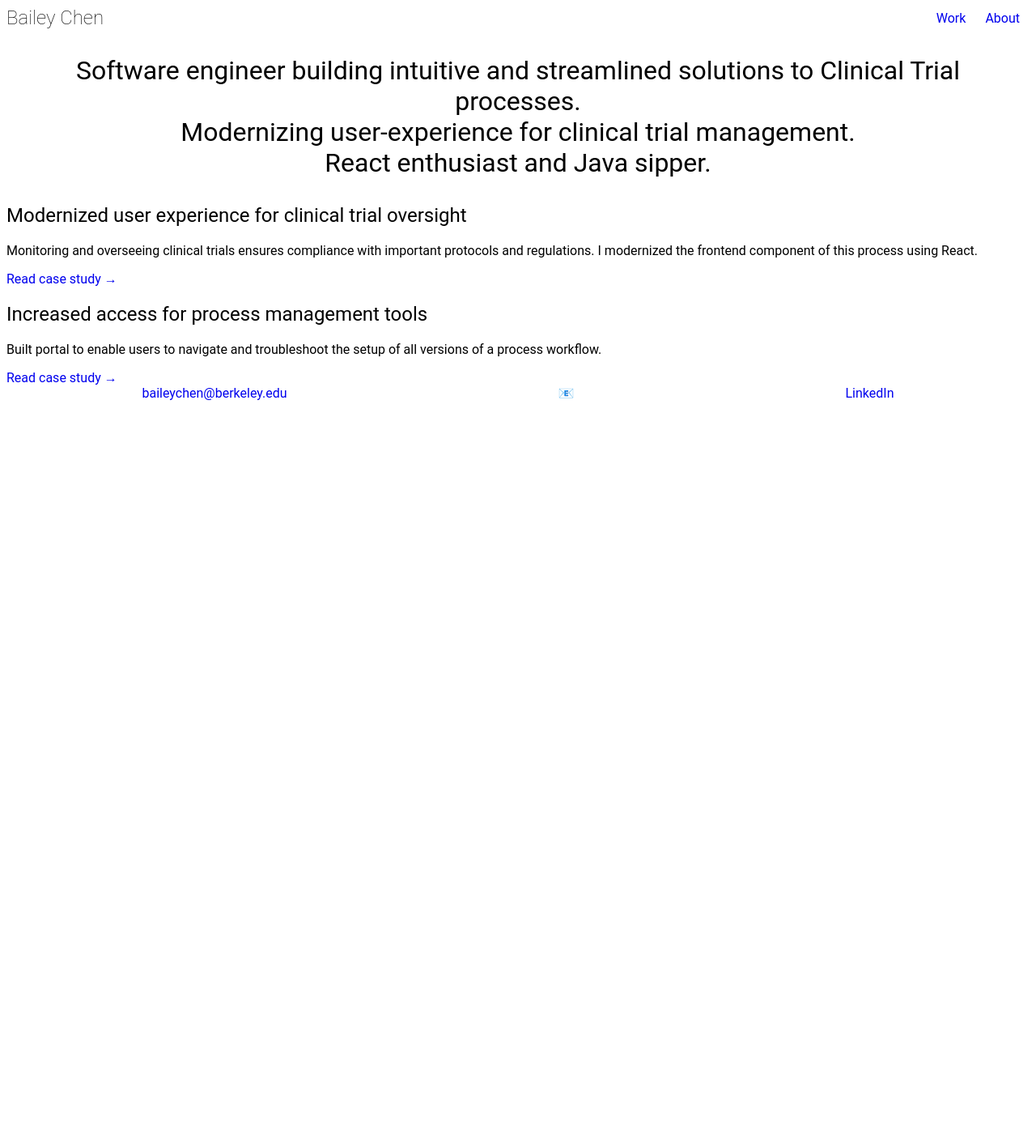
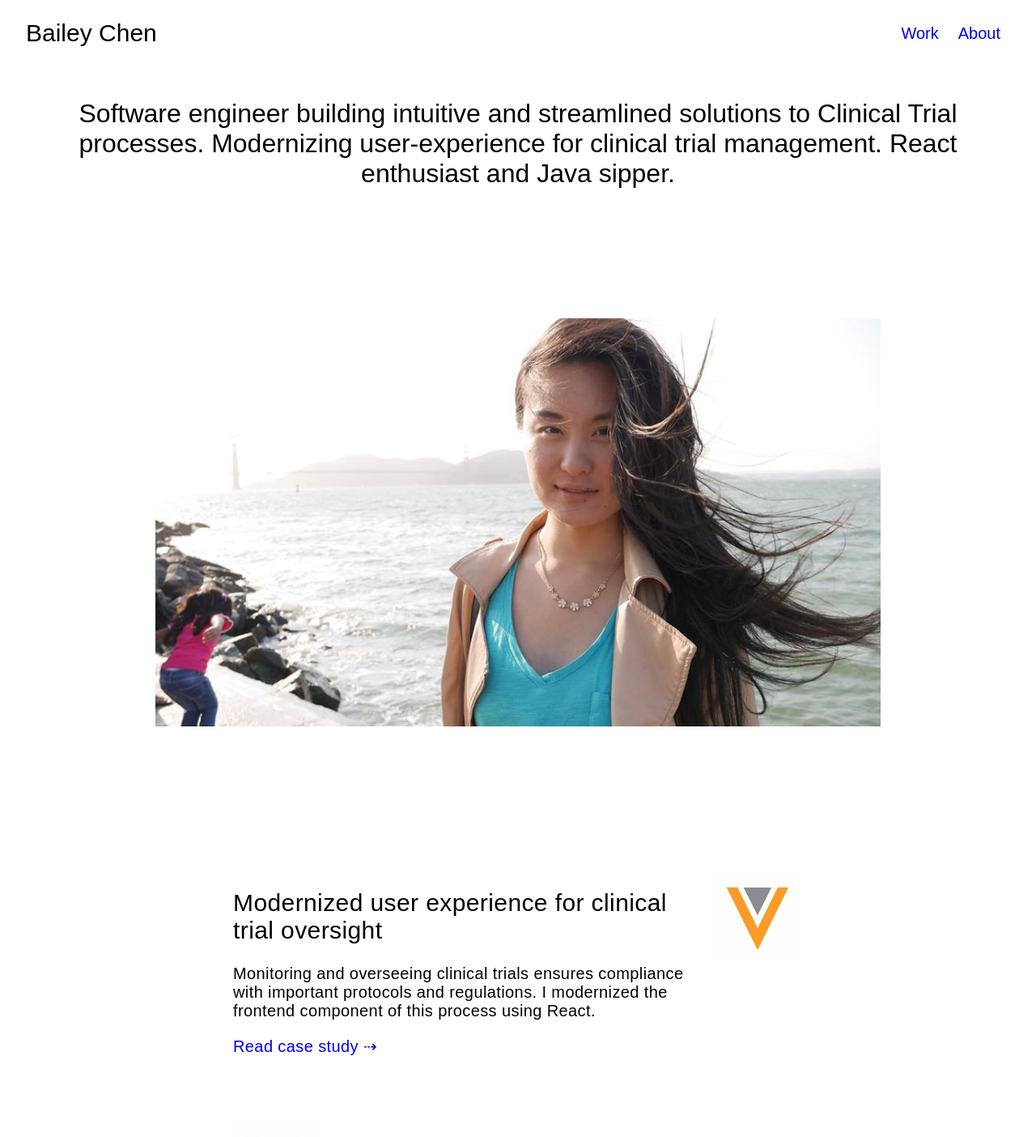
Before and after one commit to baileychen/baileychen.github.io, a Next.js app: page / in a window 1280 px wide. Shown: the top 1404 px of the page at 81% size. Before the commit the page ends 800 px from the top, so only its background shows below. Built offline with nearby package versions, Linux system fonts and the light colour scheme.

Commit message:
added placeholder image to Case Studies, added placeholder profile pic, styled text more

```diff
--- a/components/CaseStudy.js
+++ b/components/CaseStudy.js
@@ -1,9 +1,13 @@
+import veevaLogo from '../public/images/veeva/veeva-short-logo.jpeg';
+import Image from 'next/image';
 import Link from 'next/link';
+import styles from './styles/CaseStudy.module.css';
 
-const CaseStudy = ({ title, descriptions = [], linkPath }) => {
-    return (
-        <>
-            <section key={linkPath}>
+const directions = ['LEFT', 'RIGHT'];
+
+const CaseStudy = ({ title, descriptions = [], linkPath, isRight = true }) => {
+    const description = (
+        <section className={styles.description}>
             <h2>{title}</h2>
             {descriptions.map((d, i) => (
                 <p key={i}>{d}</p>
@@ -12,12 +16,33 @@ const CaseStudy = ({ title, descriptions = [], linkPath }) => {
                 <Link href={linkPath}>
                     <a href={linkPath}>{`Read case ${
                         descriptions.length > 1 ? 'studies' : 'study'
-                        } →`}</a>
+                    } ⇢`}</a>
                 </Link>
             ) : (
                 ''
             )}
         </section>
+    );
+    const image = (
+        <div className={styles.image} style={{ width: '10%' }}>
+            <Image src={veevaLogo} width="50px" height="50px" layout="responsive" />
+        </div>
+    );
+    return (
+        <>
+            <div className={styles.caseStudy} key={linkPath}>
+                {isRight ? (
+                    <>
+                        {description}
+                        {image}
+                    </>
+                ) : (
+                    <>
+                        {image}
+                        {description}
+                    </>
+                )}
+            </div>
         </>
     );
 };
--- a/components/Contact.js
+++ b/components/Contact.js
@@ -5,8 +5,12 @@ const email = 'baileychen@berkeley.edu';
 const Contact = () => {
     return (
         <nav className={styles.nav}>
-            <a href="mailto:baileychen@berkeley.edu">{email}</a>&#x1F4E7;
-            <a href="https://www.linkedin.com/in/bailey-chen-bc">LinkedIn</a>
+            <a className={styles.link} href="mailto:baileychen@berkeley.edu">
+                {email}
+            </a>
+            <a className={styles.link} href="https://www.linkedin.com/in/bailey-chen-bc">
+                LinkedIn
+            </a>
         </nav>
     );
 };
--- /dev/null
+++ b/components/styles/CaseStudy.module.css
@@ -0,0 +1,16 @@
+.caseStudy {
+    margin: 3rem;
+    display: flex;
+    justify-content: center;
+}
+
+.description {
+    margin: 1rem;
+    width: 50%;
+    letter-spacing: 0.02em;
+}
+
+.image {
+    display: inline-block;
+    margin: 1rem !important;
+}
--- a/components/styles/Contact.module.css
+++ b/components/styles/Contact.module.css
@@ -1,5 +1,8 @@
 .nav {
     display: flex;
-    justify-content: space-around;
+    justify-content: center;
+}
 
+.link {
+    margin: 1rem;
 }
--- a/pages/index.js
+++ b/pages/index.js
@@ -1,10 +1,11 @@
-import Head from 'next/head';
-import Image from 'next/image';
-import Link from 'next/link';
 import Contact from '../components/Contact';
 import CaseStudy from '../components/CaseStudy';
 import Navbar from '../components/Navbar';
 import blurbs from '../textblurb/blurbs';
+import sfProfPic from '../public/images/sf_profile_pic.jpeg';
+import Head from 'next/head';
+import Image from 'next/image';
+import Link from 'next/link';
 import styles from './styles/Index.module.css';
 
 const h2Link = (path, text, description) => (
@@ -18,45 +19,42 @@ const h2Link = (path, text, description) => (
     </section>
 );
 const fullName = 'Bailey Chen';
+const centered = (component) => (
+    <div
+        style={{
+            display: 'flex',
+            justifyContent: 'center',
+            margin: '10rem',
+        }}
+    >
+        {component}
+    </div>
+);
 
 export default function Home() {
     const { introBlurbs, veevaOverview, workExperience } = blurbs;
     const { veeva } = workExperience;
-    const { internship2018, tripReport } = veeva;
     return (
         <div className="container">
             <Head>
                 <title>{fullName}</title>
                 <meta name="description" content="Bailey's Website" />
             </Head>
-
-            <main className="main">
+            <main className={styles.main}>
                 <header className={styles.header}>
                     <p className={styles.title}>{fullName}</p>
                     <Navbar />
                 </header>
-
-                <p className={styles.description}>
-                    {introBlurbs.map((b) => (
-                        <div>{b}</div>
-                    ))}
-                </p>
-
-                {/* <section>
-                    <h2 className={styles.veevaOverview}>{veevaOverview.title}</h2>
-                    <p>{veevaOverview.introVeeva}</p>
-                    <p>{veevaOverview.introMe}</p>
-                </section> */}
-                <CaseStudy
-                    title={tripReport.title}
-                    descriptions={[tripReport.intro]}
-                    linkPath={'/cases/oversight'}
-                />
-                <CaseStudy
-                    title={internship2018.title}
-                    descriptions={[internship2018.intro]}
-                    linkPath={'/cases/workflow'}
-                />
+                <p className={styles.description}>{introBlurbs}</p>
+                {centered(<Image src={sfProfPic} />)}
+                {veeva.map(({ title, intro, linkPath }, i) => (
+                    <CaseStudy
+                        title={title}
+                        descriptions={[intro]}
+                        linkPath={linkPath}
+                        isRight={i % 2 == 0}
+                    />
+                ))}
                 {<Contact />}
             </main>
         </div>
--- a/pages/styles/Index.module.css
+++ b/pages/styles/Index.module.css
@@ -1,3 +1,7 @@
+main.main {
+    margin: 1.5rem;
+}
+
 header.header {
     display: flex;
     justify-content: space-between;
@@ -6,7 +10,7 @@ header.header {
 
 .title {
     /* font-weight: normal; */
-    font-size: x-large;
+    font-size: 30px;
     font-weight: lighter;
     margin: 0;
 }
@@ -15,8 +19,7 @@ header.header {
     font-size: xx-large;
     font-weight: normal;
     text-align: center;
-    /* margin: 2rem; */
-    margin: 32px;
+    margin: 4rem;
 }
 
 .veevaOverview {
--- a/styles/index.css
+++ b/styles/index.css
@@ -1,9 +1,12 @@
 body {
-    font-family: 'Roboto', sans-serif;
+    /* font-family: 'Roboto', sans-serif; */
+    /* font-family: franklin-gothic-urw; */
+    font-family: sans-serif;
     /* font-family: big-caslon-fb; */
     /* font-family: "proxima-nova","Helvetica Neue",Helvetica,Arial,sans-serif; */
     /* background-color: #f7efee ; */
-    /* font-weight: 300; */
+    font-weight: 300;
+    font-size: 20px;
 }
 
 /* h1 {
@@ -13,6 +16,7 @@ body {
 h2 {
     font-weight: 300;
     font-weight: normal;
+    /* font-size: 30px; */
 }
 
 a {
--- a/textblurb/blurbs.js
+++ b/textblurb/blurbs.js
@@ -1,7 +1,9 @@
-const veeva = {
-    internship2018: {
+// veeva
+const internship2018 = {
     title: `Increased access for process management tools`,
     intro: 'Built portal to enable users to navigate and troubleshoot the setup of all versions of a process workflow.',
+    linkPath: '/cases/workflow',
+    wow: 'oo',
     introMoreDetailed:
         'Built a full-stack feature to create a "Version Controller" that enables users to navigate and explore the setup of all versions of a process workflow. This feature addressed a common source of confusion for customers and reduced production costs by ~15%.',
     background: `Documents are numerous and important in the healthcare industry - from keeping track of clinical trials to promotional material and these documents need to follow numerous, stringent compliance rules. To streamline this complexity, we want to organize and formalize the process of various events like: sending notifications, assigning tasks for people to complete, finalizing document drafts, etc., and we do so by grouping these events into "workflows". For example, a biopharmaceutical company might want to create a workflow on a promotional document to get certain people to verify that the document makes accurate claims about a drug.`,
@@ -18,12 +20,18 @@ const veeva = {
         ],
         workflowView: `Read-only view of past workflow versions setup (it would be bad if a user could bring back an old broken workflow version. Yikes!)`,
     },
-    },
-    tripReport: {
+};
+const tripReport = {
     title: `Modernized user experience for clinical trial oversight`,
     intro: 'Monitoring and overseeing clinical trials ensures compliance with important protocols and regulations. I modernized the frontend component of this process using React.',
-    },
+    linkPath: '/cases/oversight',
 };
+const archiveStudy = {
+    title: `One-click clinical study archival`,
+    intro: `When a clinical trial is finished, it is vital to archive all sensitive documents and related data. I created a one-click action to automate this time-consuming process.`,
+    linkPath: '/cases/archive',
+};
+const veeva = [tripReport, archiveStudy, internship2018];
 const workExperience = {
     veeva,
     berkeleySummer2016: {
@@ -47,9 +55,7 @@ const workExperience = {
     },
 };
 const introBlurbs = [
-    'Software engineer building intuitive and streamlined solutions to Clinical Trial processes.',
-    'Modernizing user-experience for clinical trial management.',
-    'React enthusiast and Java sipper.',
+    'Software engineer building intuitive and streamlined solutions to Clinical Trial processes. Modernizing user-experience for clinical trial management. React enthusiast and Java sipper.',
 ];
 const veevaOverview = {
     title: `Optimizing user experience for Life Sciences tools`,
```
Also changed, not shown: pages/cases/archive.js (added, +11 -0 lines), public/images/sf_profile_pic.jpeg (added). Lines whose indentation alone changed are shown as unchanged.
